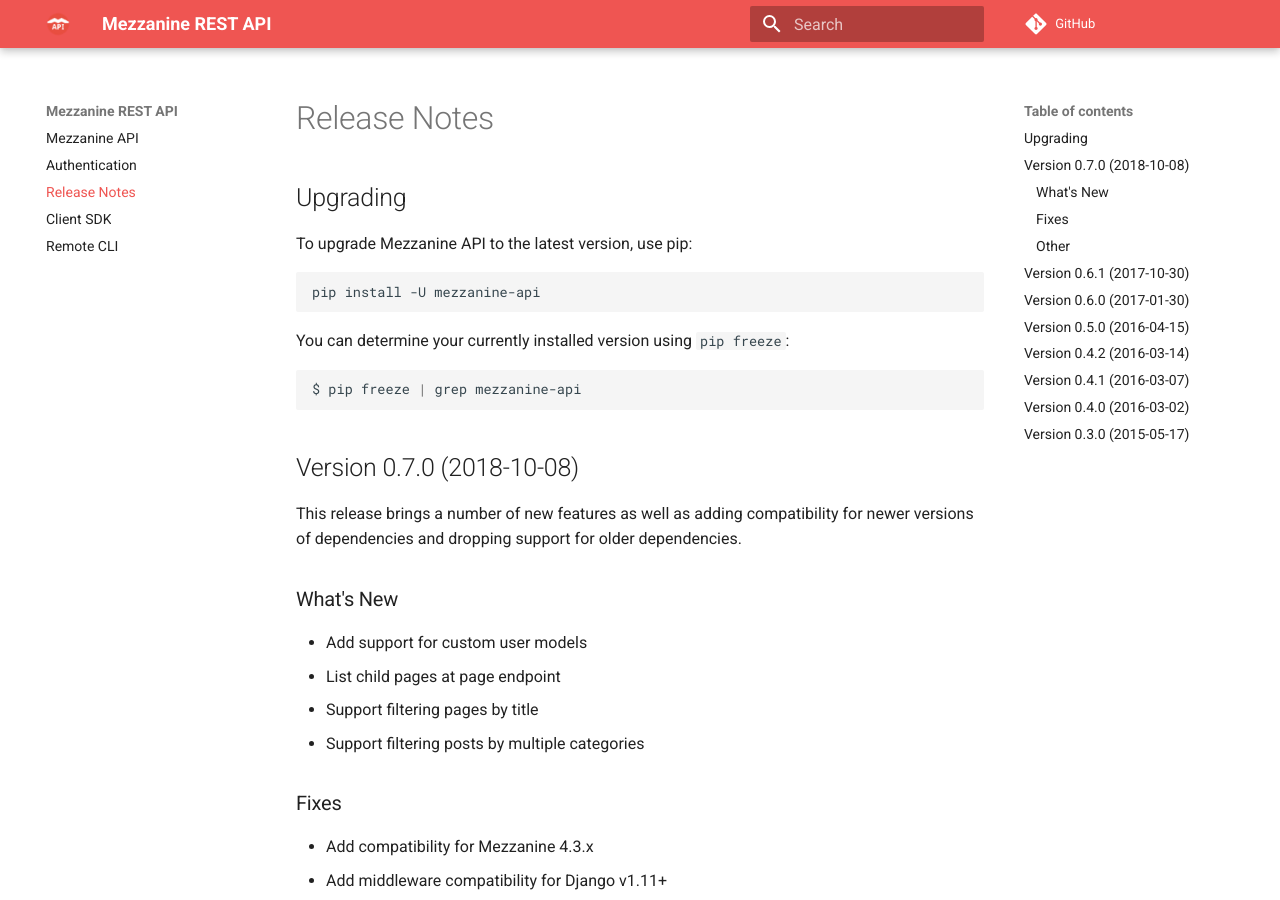
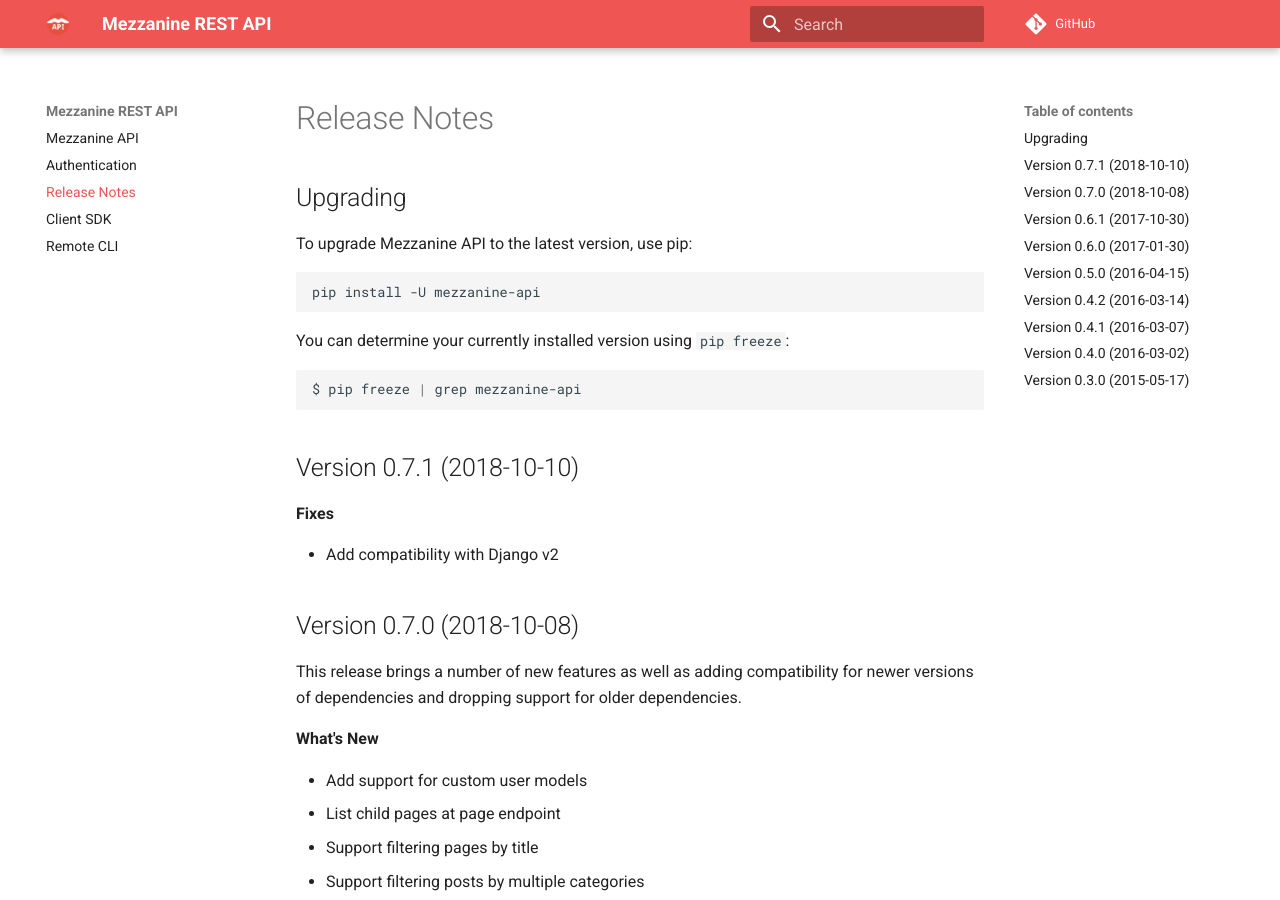
Before and after one commit to gcushen/mezzanine-api, an MkDocs documentation site: the page built from docs/release-notes.md, in a window 1280 px wide and 900 px high. Built offline with MkDocs 1.6.1 and Material for MkDocs 9.7.7, drawn with Linux system fonts in a browser that asks for light colours; comment, search, counter and statistics services are not loaded.

Commit message:
Add release notes for v0.7.1

```diff
--- a/docs/release-notes.md
+++ b/docs/release-notes.md
@@ -10,18 +10,24 @@
 
     $ pip freeze | grep mezzanine-api
 
+## Version 0.7.1 (2018-10-10)
+
+**Fixes**
+
+* Add compatibility with Django v2
+
 ## Version 0.7.0 (2018-10-08)
 
 This release brings a number of new features as well as adding compatibility for newer versions of dependencies and dropping support for older dependencies.
 
-### What's New
+**What's New**
 
 * Add support for custom user models
 * List child pages at page endpoint
 * Support filtering pages by title
 * Support filtering posts by multiple categories
 
-### Fixes
+**Fixes**
 
 * Add compatibility for Mezzanine 4.3.x
 * Add middleware compatibility for Django v1.11+
@@ -30,7 +36,7 @@
 * Update test environment to reflect updated dependencies
 * Fix deprecation warnings from Mezzanine and Django
 
-### Other
+**Other**
 
 * Change license from BSD to MIT
 * Drop support for older versions of dependencies
--- a/mezzanine_api/__init__.py
+++ b/mezzanine_api/__init__.py
@@ -1,2 +1,2 @@
-__version__ = '0.7.0'
+__version__ = '0.7.1'
 default_app_config = 'mezzanine_api.apps.MezzanineAPIAppConfig'
```
